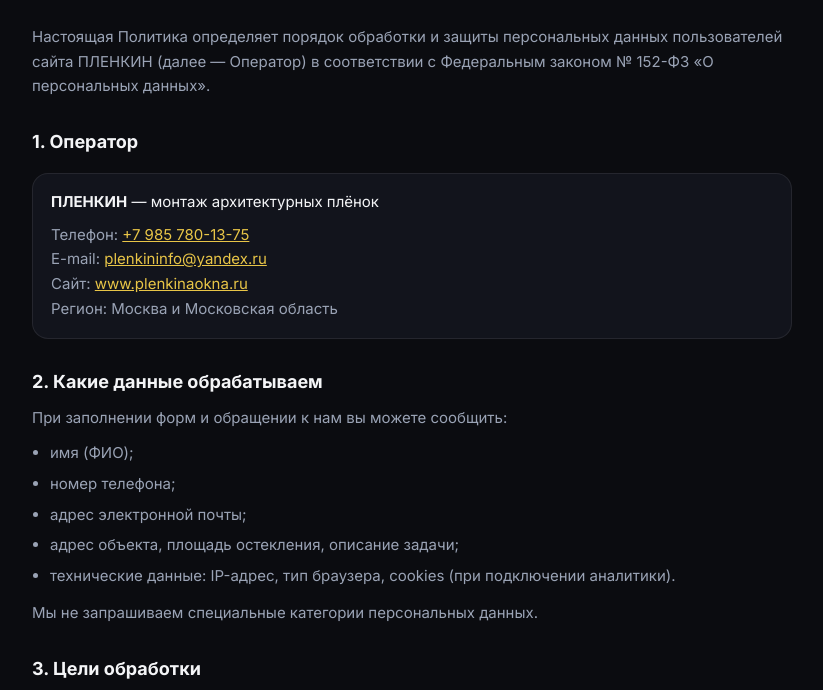
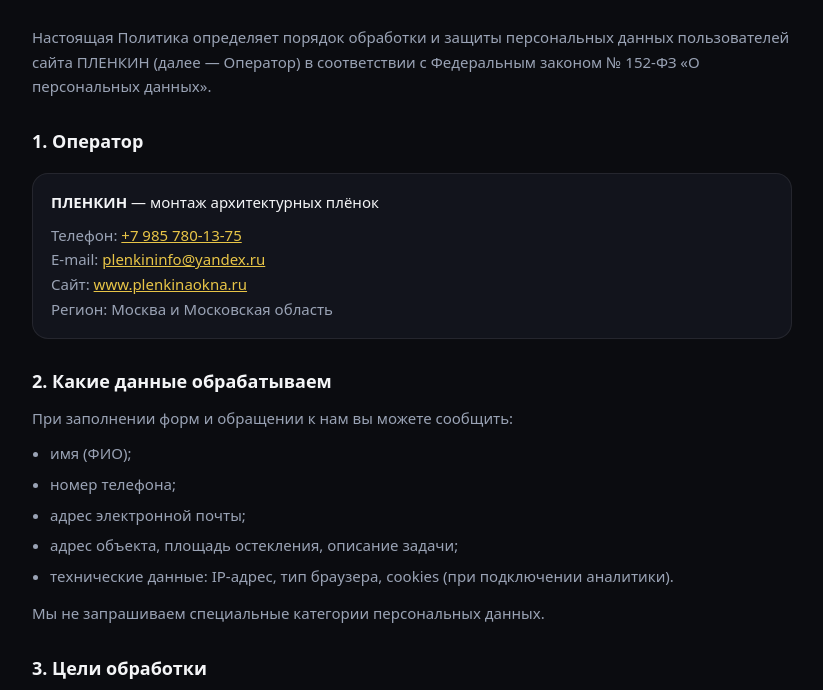
Before and after one commit to Romlya/plenkina-bento, a plain HTML site: page privacy.html in a window 1280 px wide. Shown: the part 196-886 px from the top of the page, without its empty margins (228-1051 px from the left). Drawn offline with Linux system fonts and the light colour scheme.

Commit message:
privacy: system fonts, no Google Fonts

```diff
--- a/privacy.html
+++ b/privacy.html
@@ -7,10 +7,9 @@
 <meta name="description" content="Политика обработки персональных данных ПЛЕНКИН. Соответствие 152-ФЗ.">
 <meta name="robots" content="index, follow">
 <link rel="canonical" href="https://www.plenkinaokna.ru/privacy.html">
-<link href="https://fonts.googleapis.com/css2?family=Inter:wght@400;600;700;800&display=swap" rel="stylesheet">
 <style>
 :root{--bg:#0b0c10;--surface:#12141c;--border:rgba(255,255,255,.08);--text:#f4f5f7;--muted:#9aa3b5;--gold:#e8c547}
-*{box-sizing:border-box;margin:0;padding:0}body{font-family:Inter,system-ui,sans-serif;background:var(--bg);color:var(--text);line-height:1.65}
+*{box-sizing:border-box;margin:0;padding:0}body{font-family:system-ui,-apple-system,BlinkMacSystemFont,'Segoe UI',Roboto,Ubuntu,Cantarell,'Noto Sans',sans-serif;background:var(--bg);color:var(--text);line-height:1.65}
 a{color:var(--gold)}.wrap{max-width:800px;margin:0 auto;padding:24px 20px 64px}
 .nav{border-bottom:1px solid var(--border);padding:14px 0;margin-bottom:28px}
 .brand{font-weight:800;letter-spacing:.12em;font-size:13px;color:var(--gold);text-decoration:none}
```
